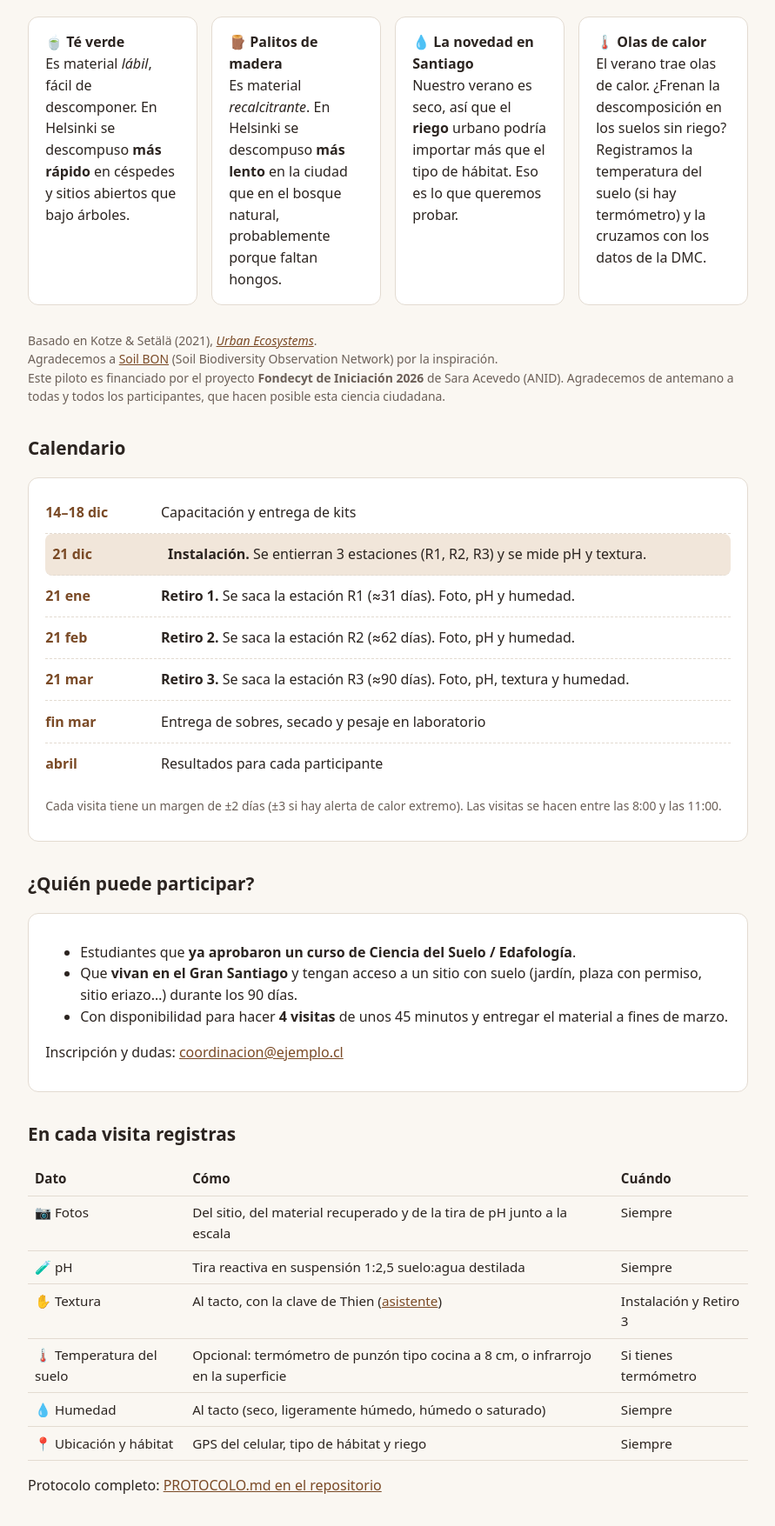
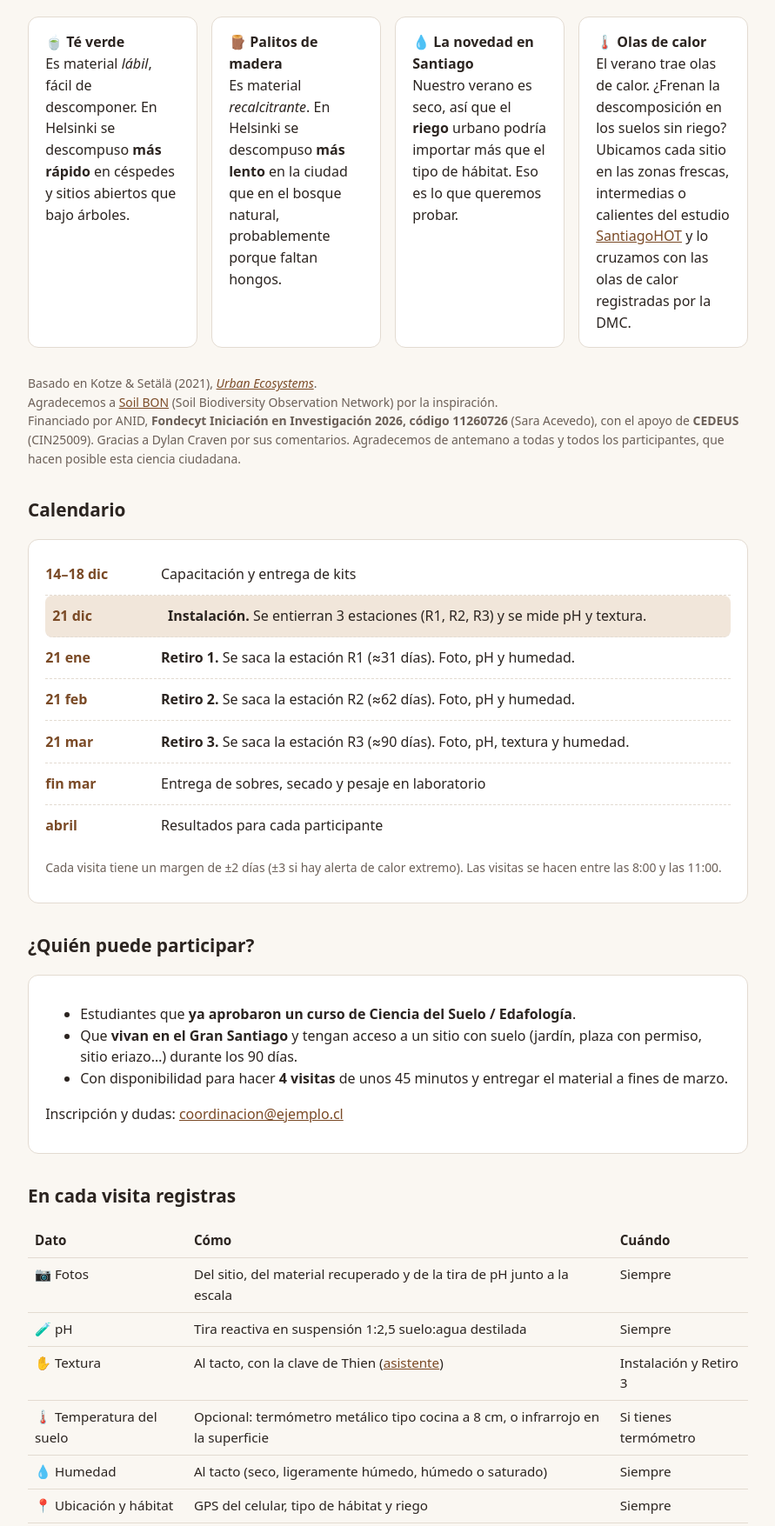
Before and after one commit to Saryace/te-y-palitos-stgo, a plain HTML site: page docs/index.html in a window 1280 px wide. Shown: the part 398-2153 px from the top of the page at 87% size, without its empty margins (194-1085 px from the left). Drawn offline with Linux system fonts and the light colour scheme.

Commit message:
Termómetro metálico; zonas de calor SantiagoHOT; agradecimientos a Fondecyt 11260726, CEDEUS CIN25009 y Dylan Craven
Co-Authored-By: Claude Opus 5.5 <noreply@anthropic.com>

```diff
--- a/docs/index.html
+++ b/docs/index.html
@@ -29,9 +29,9 @@
     <div class="card"><strong>🍵 Té verde</strong><br>Es material <em>lábil</em>, fácil de descomponer. En Helsinki se descompuso <strong>más rápido</strong> en céspedes y sitios abiertos que bajo árboles.</div>
     <div class="card"><strong>🪵 Palitos de madera</strong><br>Es material <em>recalcitrante</em>. En Helsinki se descompuso <strong>más lento</strong> en la ciudad que en el bosque natural, probablemente porque faltan hongos.</div>
     <div class="card"><strong>💧 La novedad en Santiago</strong><br>Nuestro verano es seco, así que el <strong>riego</strong> urbano podría importar más que el tipo de hábitat. Eso es lo que queremos probar.</div>
-    <div class="card"><strong>🌡️ Olas de calor</strong><br>El verano trae olas de calor. ¿Frenan la descomposición en los suelos sin riego? Registramos la temperatura del suelo (si hay termómetro) y la cruzamos con los datos de la DMC.</div>
+    <div class="card"><strong>🌡️ Olas de calor</strong><br>El verano trae olas de calor. ¿Frenan la descomposición en los suelos sin riego? Ubicamos cada sitio en las zonas frescas, intermedias o calientes del estudio <a href="https://www.santiagohot.cl">SantiagoHOT</a> y lo cruzamos con las olas de calor registradas por la DMC.</div>
   </div>
-  <p class="hint">Basado en Kotze &amp; Setälä (2021), <a href="https://doi.org/10.1007/s11252-021-01125-3"><em>Urban Ecosystems</em></a>.<br>Agradecemos a <a href="https://geobon.org/bons/thematic-bon/soil-bon/">Soil BON</a> (Soil Biodiversity Observation Network) por la inspiración.<br>Este piloto es financiado por el proyecto <strong>Fondecyt de Iniciación 2026</strong> de Sara Acevedo (ANID). Agradecemos de antemano a todas y todos los participantes, que hacen posible esta ciencia ciudadana.</p>
+  <p class="hint">Basado en Kotze &amp; Setälä (2021), <a href="https://doi.org/10.1007/s11252-021-01125-3"><em>Urban Ecosystems</em></a>.<br>Agradecemos a <a href="https://geobon.org/bons/thematic-bon/soil-bon/">Soil BON</a> (Soil Biodiversity Observation Network) por la inspiración.<br>Financiado por ANID, <strong>Fondecyt Iniciación en Investigación 2026, código 11260726</strong> (Sara Acevedo), con el apoyo de <strong>CEDEUS</strong> (CIN25009). Gracias a Dylan Craven por sus comentarios. Agradecemos de antemano a todas y todos los participantes, que hacen posible esta ciencia ciudadana.</p>
 
   <h2>Calendario</h2>
   <div class="card">
@@ -63,7 +63,7 @@
     <tr><td>📷 Fotos</td><td>Del sitio, del material recuperado y de la tira de pH junto a la escala</td><td>Siempre</td></tr>
     <tr><td>🧪 pH</td><td>Tira reactiva en suspensión 1:2,5 suelo:agua destilada</td><td>Siempre</td></tr>
     <tr><td>✋ Textura</td><td>Al tacto, con la clave de Thien (<a href="tutoriales.html#textura">asistente</a>)</td><td>Instalación y Retiro 3</td></tr>
-    <tr><td>🌡️ Temperatura del suelo</td><td>Opcional: termómetro de punzón tipo cocina a 8 cm, o infrarrojo en la superficie</td><td>Si tienes termómetro</td></tr>
+    <tr><td>🌡️ Temperatura del suelo</td><td>Opcional: termómetro metálico tipo cocina a 8 cm, o infrarrojo en la superficie</td><td>Si tienes termómetro</td></tr>
     <tr><td>💧 Humedad</td><td>Al tacto (seco, ligeramente húmedo, húmedo o saturado)</td><td>Siempre</td></tr>
     <tr><td>📍 Ubicación y hábitat</td><td>GPS del celular, tipo de hábitat y riego</td><td>Siempre</td></tr>
   </table></div>
```
Also changed, not shown: docs/registro.html (+2 -2 lines), docs/tutoriales.html (+1 -1 lines), 3 other files.
